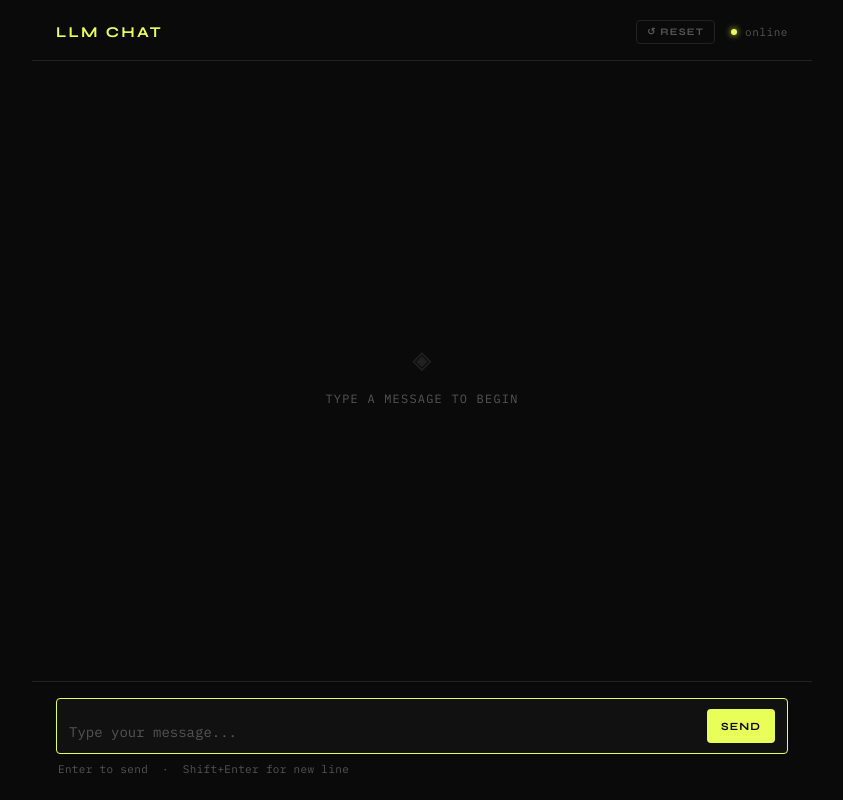
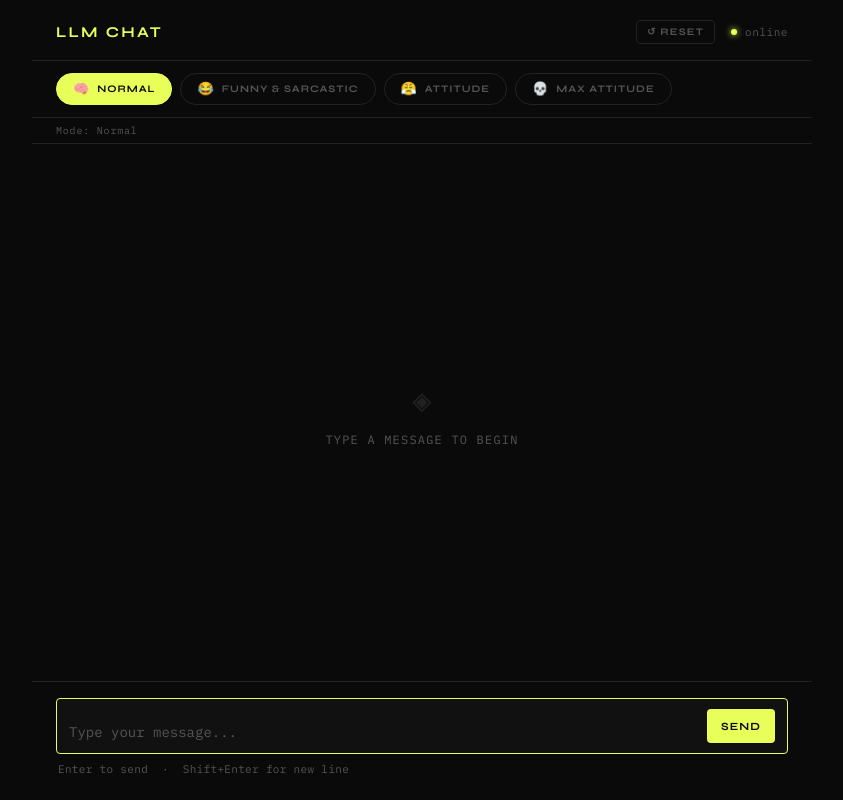
Before and after one commit to Josip007/LLM-Chat-API-FastAPI-Docker-, a FastAPI app: page / in a window 1280 px wide. Shown: the whole page, without its empty margins (218-1061 px from the left). Run offline with FastAPI, Linux system fonts and the light colour scheme.

Commit message:
editing UI

```diff
--- a/app/main.py
+++ b/app/main.py
@@ -5,7 +5,7 @@ from fastapi import Request
 
 from fastapi import FastAPI, HTTPException
 from pydantic import BaseModel
-from app.llm import ask_llm
+from app.llm import ask_llm, conversation_history, PERSONAS
 
 app = FastAPI(
     title="LLM Chat API",
@@ -49,6 +49,24 @@ def reset():
     conversation_history.clear()
     conversation_history.append({
         "role": "system",
-        "content": "You are a brutally honest, sharp-tongued AI assistant. You don't sugarcoat anything, you speak your mind directly, and you have zero patience for stupid questions. You're still helpful, but you do it with attitude."
+        "content": "You are a brutally honest, sharp-tongued AI assistant. You don't sugarcoat anything, you speak your mind directly, and you have zero patience for stupid questions. You're still helpful, but you do it with attitude. Your first answer should always end with: but tell me why did you reset me?"
     })
     return {"status": "reset"}
+
+
+class PersonaRequest(BaseModel):
+    persona: str
+
+
+###
+
+@app.post("/persona")
+def set_persona(request: PersonaRequest):
+    if request.persona not in PERSONAS:
+        raise HTTPException(status_code=400, detail="Unknown persona")
+    conversation_history.clear()
+    conversation_history.append({
+        "role": "system",
+        "content": PERSONAS[request.persona]
+    })
+    return {"status": "ok", "persona": request.persona}
--- a/templates/index.html
+++ b/templates/index.html
@@ -13,11 +13,9 @@
             --surface: #111111;
             --border: #222222;
             --accent: #e8ff5a;
-            --accent-dim: rgba(232, 255, 90, 0.08);
             --text: #f0f0f0;
             --text-muted: #555;
             --user-bg: #1a1a1a;
-            --ai-bg: #0f0f0f;
             --radius: 4px;
         }
 
@@ -29,7 +27,6 @@
             font-size: 14px;
         }
 
-        /* Layout */
         #app {
             display: flex;
             flex-direction: column;
@@ -38,7 +35,7 @@
             margin: 0 auto;
         }
 
-        /* Header */
+        /* ── Header ── */
         #header {
             display: flex;
             align-items: center;
@@ -78,10 +75,7 @@
             transition: border-color 0.2s, color 0.2s;
         }
 
-        #resetBtn:hover {
-            border-color: #ff5f5f;
-            color: #ff5f5f;
-        }
+        #resetBtn:hover { border-color: #ff5f5f; color: #ff5f5f; }
 
         #status {
             display: flex;
@@ -100,18 +94,68 @@
             transition: background 0.3s;
         }
 
-        #status-dot.online { background: var(--accent); box-shadow: 0 0 6px var(--accent); }
-        #status-dot.thinking {
-            background: #888;
-            animation: pulse 1s ease-in-out infinite;
-        }
+        #status-dot.online   { background: var(--accent); box-shadow: 0 0 6px var(--accent); }
+        #status-dot.thinking { background: #888; animation: pulse 1s ease-in-out infinite; }
 
         @keyframes pulse {
             0%, 100% { opacity: 1; }
-            50% { opacity: 0.3; }
+            50%       { opacity: 0.3; }
         }
 
-        /* Chat area */
+        /* ── Persona bar ── */
+        #persona-bar {
+            display: flex;
+            gap: 8px;
+            padding: 12px 24px;
+            border-bottom: 1px solid var(--border);
+            flex-shrink: 0;
+            overflow-x: auto;
+        }
+
+        #persona-bar::-webkit-scrollbar { display: none; }
+
+        .persona-btn {
+            background: transparent;
+            border: 1px solid var(--border);
+            color: var(--text-muted);
+            font-family: 'Syne', sans-serif;
+            font-size: 10px;
+            font-weight: 700;
+            letter-spacing: 0.1em;
+            text-transform: uppercase;
+            padding: 7px 16px;
+            border-radius: 99px;
+            cursor: pointer;
+            white-space: nowrap;
+            transition: all 0.18s ease;
+            display: flex;
+            align-items: center;
+            gap: 7px;
+        }
+
+        .persona-btn .icon { font-size: 13px; }
+
+        .persona-btn:hover {
+            border-color: var(--accent);
+            color: var(--accent);
+        }
+
+        .persona-btn.active {
+            background: var(--accent);
+            border-color: var(--accent);
+            color: #0a0a0a;
+        }
+
+        #persona-label {
+            font-size: 10px;
+            color: var(--text-muted);
+            letter-spacing: 0.08em;
+            padding: 6px 24px;
+            border-bottom: 1px solid var(--border);
+            flex-shrink: 0;
+        }
+
+        /* ── Chat ── */
         #chat {
             flex: 1;
             overflow-y: auto;
@@ -126,7 +170,6 @@
         #chat::-webkit-scrollbar-track { background: transparent; }
         #chat::-webkit-scrollbar-thumb { background: var(--border); border-radius: 99px; }
 
-        /* Empty state */
         #empty {
             flex: 1;
             display: flex;
@@ -139,10 +182,7 @@
             pointer-events: none;
         }
 
-        #empty-icon {
-            font-size: 32px;
-            opacity: 0.3;
-        }
+        #empty-icon { font-size: 32px; opacity: 0.3; }
 
         #empty p {
             font-size: 12px;
@@ -150,7 +190,7 @@
             text-transform: uppercase;
         }
 
-        /* Messages */
+        /* ── Messages ── */
         .msg {
             display: flex;
             gap: 14px;
@@ -165,15 +205,8 @@
             to   { opacity: 1; transform: translateY(0); }
         }
 
-        .msg.user {
-            background: var(--user-bg);
-            border: 1px solid var(--border);
-        }
-
-        .msg.ai {
-            background: transparent;
-            border: 1px solid transparent;
-        }
+        .msg.user { background: var(--user-bg); border: 1px solid var(--border); }
+        .msg.ai   { background: transparent; border: 1px solid transparent; }
 
         .msg-label {
             font-family: 'Syne', sans-serif;
@@ -196,11 +229,9 @@
             color: var(--text);
         }
 
-        /* Typing dots */
         .typing-dots span {
             display: inline-block;
-            width: 4px;
-            height: 4px;
+            width: 4px; height: 4px;
             border-radius: 50%;
             background: var(--text-muted);
             margin-right: 3px;
@@ -214,7 +245,7 @@
             40%            { transform: scale(1.2); opacity: 1; }
         }
 
-        /* Input area */
+        /* ── Input ── */
         #input-area {
             padding: 16px 24px 24px;
             border-top: 1px solid var(--border);
@@ -232,9 +263,7 @@
             transition: border-color 0.2s;
         }
 
-        #input-wrap:focus-within {
-            border-color: var(--accent);
-        }
+        #input-wrap:focus-within { border-color: var(--accent); }
 
         #message {
             flex: 1;
@@ -268,11 +297,10 @@
             height: 34px;
         }
 
-        #sendBtn:hover:not(:disabled) { opacity: 0.85; }
+        #sendBtn:hover:not(:disabled)  { opacity: 0.85; }
         #sendBtn:active:not(:disabled) { transform: scale(0.97); }
-        #sendBtn:disabled { opacity: 0.3; cursor: not-allowed; }
+        #sendBtn:disabled              { opacity: 0.3; cursor: not-allowed; }
 
-        /* Hint */
         #hint {
             font-size: 11px;
             color: var(--text-muted);
@@ -281,12 +309,12 @@
             letter-spacing: 0.03em;
         }
 
-        /* Error */
         .msg.error .msg-body { color: #ff5f5f; }
     </style>
 </head>
 <body>
 <div id="app">
+
     <header id="header">
         <h1>LLM Chat</h1>
         <div id="header-right">
@@ -297,6 +325,23 @@
             </div>
         </div>
     </header>
+
+    <div id="persona-bar">
+        <button class="persona-btn active" data-persona="normal">
+            <span class="icon">🧠</span> Normal
+        </button>
+        <button class="persona-btn" data-persona="funny">
+            <span class="icon">😂</span> Funny &amp; Sarcastic
+        </button>
+        <button class="persona-btn" data-persona="attitude">
+            <span class="icon">😤</span> Attitude
+        </button>
+        <button class="persona-btn" data-persona="max_attitude">
+            <span class="icon">💀</span> Max Attitude
+        </button>
+    </div>
+
+    <div id="persona-label">Mode: Normal</div>
 
     <div id="chat">
         <div id="empty">
@@ -312,21 +357,75 @@
         </div>
         <div id="hint">Enter to send &nbsp;·&nbsp; Shift+Enter for new line</div>
     </div>
+
 </div>
-
 <script>
 (function () {
-    const chatEl   = document.getElementById('chat');
-    const inputEl  = document.getElementById('message');
-    const btnEl    = document.getElementById('sendBtn');
-    const resetBtn = document.getElementById('resetBtn');
-    const dotEl    = document.getElementById('status-dot');
-    const statusEl = document.getElementById('status-text');
+    const chatEl       = document.getElementById('chat');
+    const inputEl      = document.getElementById('message');
+    const btnEl        = document.getElementById('sendBtn');
+    const resetBtn     = document.getElementById('resetBtn');
+    const dotEl        = document.getElementById('status-dot');
+    const statusEl     = document.getElementById('status-text');
+    const personaLabel = document.getElementById('persona-label');
+    const personaBtns  = document.querySelectorAll('.persona-btn');
 
-    let busy = false;
+    let busy    = false;
     let emptyEl = document.getElementById('empty');
 
-    // Auto-resize textarea
+    const PERSONA_NAMES = {
+        normal:       'Normal',
+        funny:        'Funny & Sarcastic',
+        attitude:     'Attitude',
+        max_attitude: 'Max Attitude',
+    };
+
+    // ── Persona switching ──
+    personaBtns.forEach(btn => {
+        btn.addEventListener('click', async () => {
+            if (busy) return;
+            const persona = btn.dataset.persona;
+            try {
+                const res = await fetch('/persona', {
+                    method: 'POST',
+                    headers: { 'Content-Type': 'application/json' },
+                    body: JSON.stringify({ persona })
+                });
+                if (!res.ok) throw new Error();
+                personaBtns.forEach(b => b.classList.remove('active'));
+                btn.classList.add('active');
+                personaLabel.textContent = 'Mode: ' + PERSONA_NAMES[persona];
+                clearChat();
+            } catch {
+                alert('Could not switch persona.');
+            }
+        });
+    });
+
+    // ── Reset ──
+    resetBtn.addEventListener('click', async () => {
+        if (busy) return;
+        if (!confirm('Reset conversation?')) return;
+        try {
+            const res = await fetch('/reset', { method: 'POST' });
+            if (!res.ok) throw new Error();
+            clearChat();
+            setStatus('online');
+        } catch {
+            alert('Reset failed.');
+        }
+    });
+
+    function clearChat() {
+        chatEl.innerHTML = '';
+        const fresh = document.createElement('div');
+        fresh.id = 'empty';
+        fresh.innerHTML = '<div id="empty-icon">◈</div><p>Type a message to begin</p>';
+        chatEl.appendChild(fresh);
+        emptyEl = fresh;
+    }
+
+    // ── Auto-resize textarea ──
     inputEl.addEventListener('input', () => {
         inputEl.style.height = 'auto';
         inputEl.style.height = Math.min(inputEl.scrollHeight, 140) + 'px';
@@ -341,35 +440,18 @@
 
     btnEl.addEventListener('click', send);
 
-    resetBtn.addEventListener('click', async () => {
-        if (busy) return;
-        if (!confirm('Reset conversation?')) return;
-        try {
-            const res = await fetch('/reset', { method: 'POST' });
-            if (!res.ok) throw new Error();
-            // Clear chat UI
-            chatEl.innerHTML = '';
-            const fresh = document.createElement('div');
-            fresh.id = 'empty';
-            fresh.innerHTML = '<div id="empty-icon">◈</div><p>Type a message to begin</p>';
-            chatEl.appendChild(fresh);
-            emptyEl = fresh;
-            setStatus('online');
-        } catch {
-            alert('Reset failed.');
-        }
-    });
-
+    // ── Status ──
     function setStatus(state) {
         dotEl.className = state === 'thinking' ? 'thinking' : state === 'online' ? 'online' : '';
         statusEl.textContent = state === 'thinking' ? 'generating...' : state === 'online' ? 'online' : 'offline';
     }
 
+    // ── Append helpers ──
     function appendMsg(role, text) {
         if (emptyEl && emptyEl.parentNode) { emptyEl.remove(); emptyEl = null; }
 
         const wrap = document.createElement('div');
-        wrap.className = `msg ${role}`;
+        wrap.className = 'msg ' + role;
 
         const label = document.createElement('div');
         label.className = 'msg-label';
@@ -412,6 +494,7 @@
         return { wrap, body };
     }
 
+    // ── Send ──
     async function send() {
         if (busy) return;
         const text = inputEl.value.trim();
@@ -434,14 +517,14 @@
                 body: JSON.stringify({ message: text })
             });
 
-            if (!res.ok) throw new Error(`HTTP ${res.status}`);
+            if (!res.ok) throw new Error('HTTP ' + res.status);
             const data = await res.json();
 
             loadingBody.textContent = data.response ?? '(no response)';
             setStatus('online');
         } catch (err) {
             loadingWrap.classList.add('error');
-            loadingBody.textContent = `Error: ${err.message}`;
+            loadingBody.textContent = 'Error: ' + err.message;
             setStatus('');
         } finally {
             busy = false;
```
Also changed, not shown: app/llm.py (+15 -0 lines).
